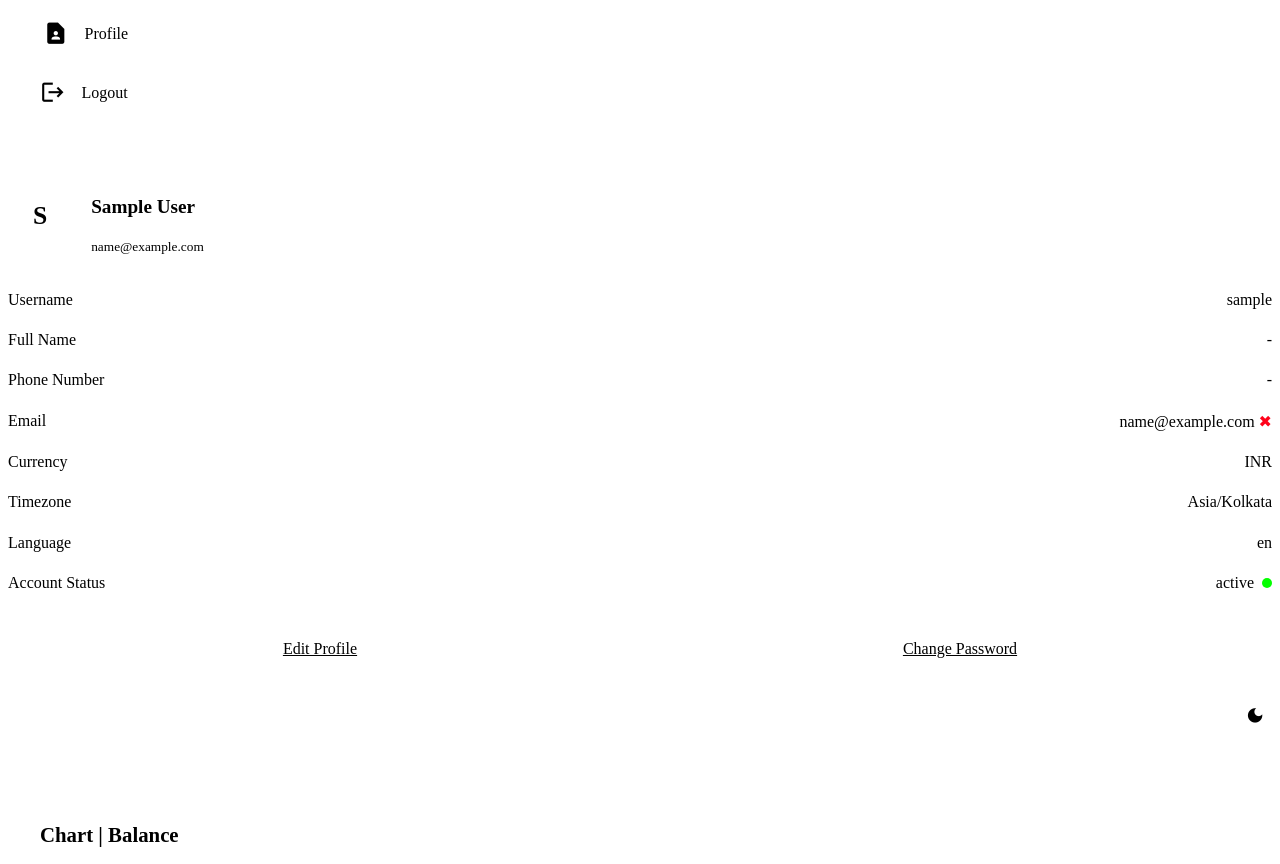
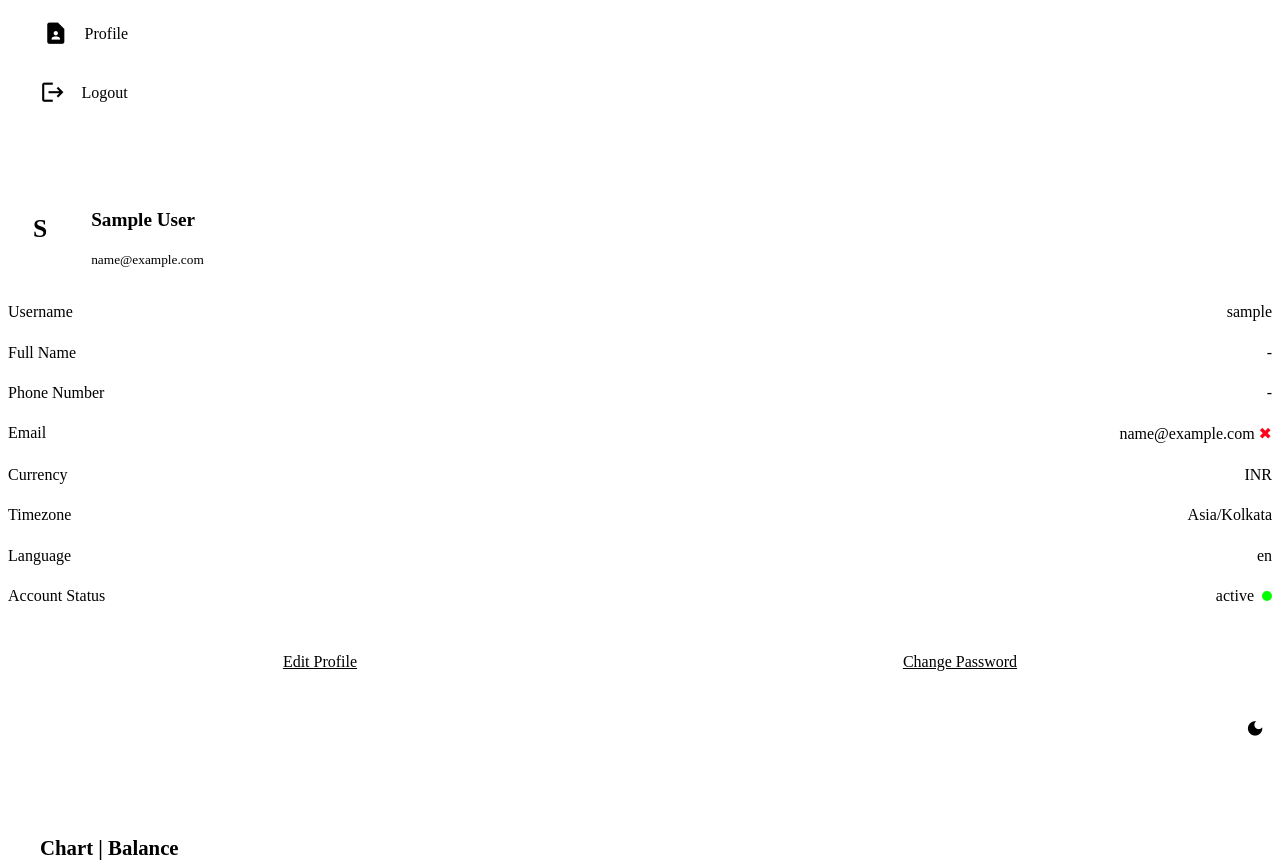
Before and after one commit to Nithunraj/papyr, a Django app: page /view_my_profile/ in a window 1280 px wide. Shown: the part 179-1043 px from the top of the page. Run offline with Django 5.2, Linux system fonts and the light colour scheme; the visitor is signed in with stand-in values (Sample User, id 1); data comes from the database, SQL or seed files in the repository; data that the repository does not hold is empty; some libraries are stand-ins or nearby versions.

Commit message:
profile card margin top adjustment

```diff
--- a/accounts/static/accounts/css/profile.css
+++ b/accounts/static/accounts/css/profile.css
@@ -1,7 +1,7 @@
 .profile-wrapper {
   display: flex;
   justify-content: center;
-  margin-top: 5rem;
+  margin-top: .8rem;
 }
 
 .profile-card {
@@ -10,6 +10,7 @@
   border-radius: var(--card-border-radius);
   padding: var(--card-padding);
   box-shadow: var(--box-shadow);
+  margin-top: 5rem;
 }
 
 .profile-header {
```
